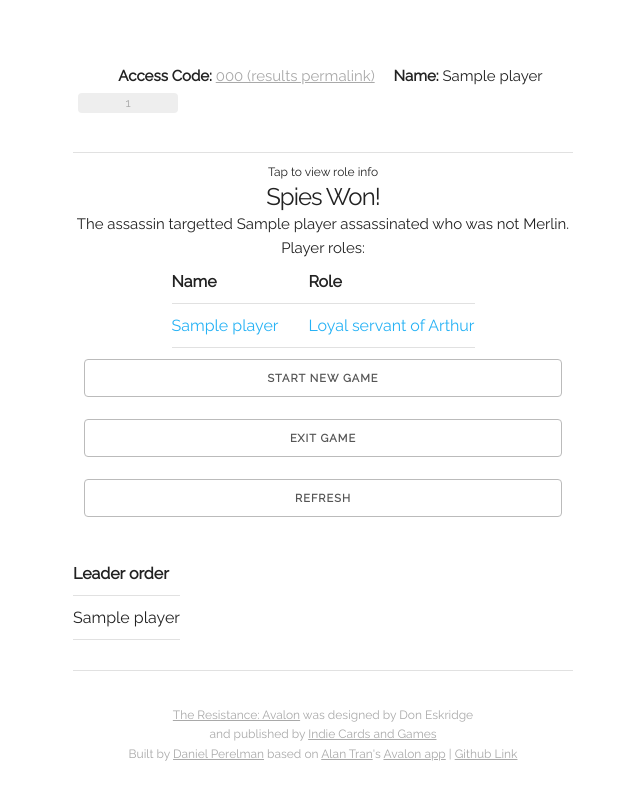
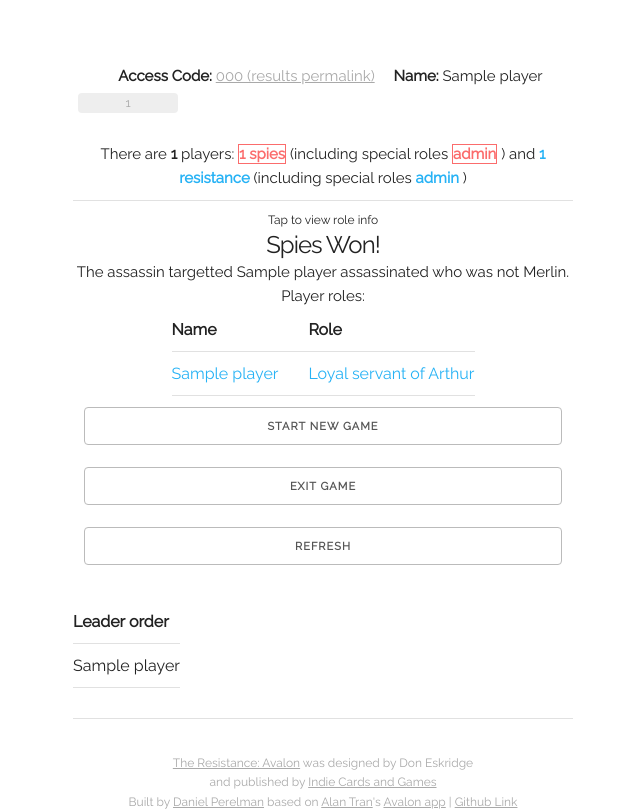
Before and after one commit to dperelman/avalon-django, a Django app: template avalon/avalon_game/templates/end.html in a window 1280 px wide. Shown: the whole page, without its empty margins (317-957 px from the left). Before the commit the page ends 761 px from the top, so only its background shows below. Run offline with Django 3.2, Linux system fonts and the light colour scheme; tables that the repository leaves empty hold one stand-in row (values such as "Sample post"); the template is opened without the code that fills it: values that come from a table or form of the project are taken from there, most other values are stand-ins (such as "Sample title", 1, 10 or a date in 2020).

Commit message:
Display how many spies and what roles are in the game in summary info at top. Closes #9. (#22)

```diff
--- a/avalon/avalon_game/templates/in_game.html
+++ b/avalon/avalon_game/templates/in_game.html
@@ -1,6 +1,26 @@
 {% extends "game.html" %}
 
 {% block game_header %}
+  <div class="available-roles">
+    There are <b>{{ num_players }}</b> players:
+    <b class="spy">{{ num_spies }} spies</b>
+    {% if spy_roles %}
+      (including special roles
+      {% for role in spy_roles %}
+        {% if forloop.last and not forloop.first %}and{% endif %}
+        <b class = "spy">{{ role }}</b>
+      {% endfor %})
+    {% endif %}
+    and
+    <b class = "resistance">{{ num_resistance }} resistance</b>
+    {% if resistance_roles %}
+      (including special roles
+      {% for role in resistance_roles %}
+        {% if forloop.last and not forloop.first %}and{% endif %}
+        <b class = "resistance">{{ role }}</b>
+      {% endfor %})
+    {% endif %}
+  </div>
   <div class="role-info">
     <hr class="small-hr">
     {% if not is_observer %}
```
Also changed, not shown: avalon/avalon_game/views.py (+11 -0 lines).
